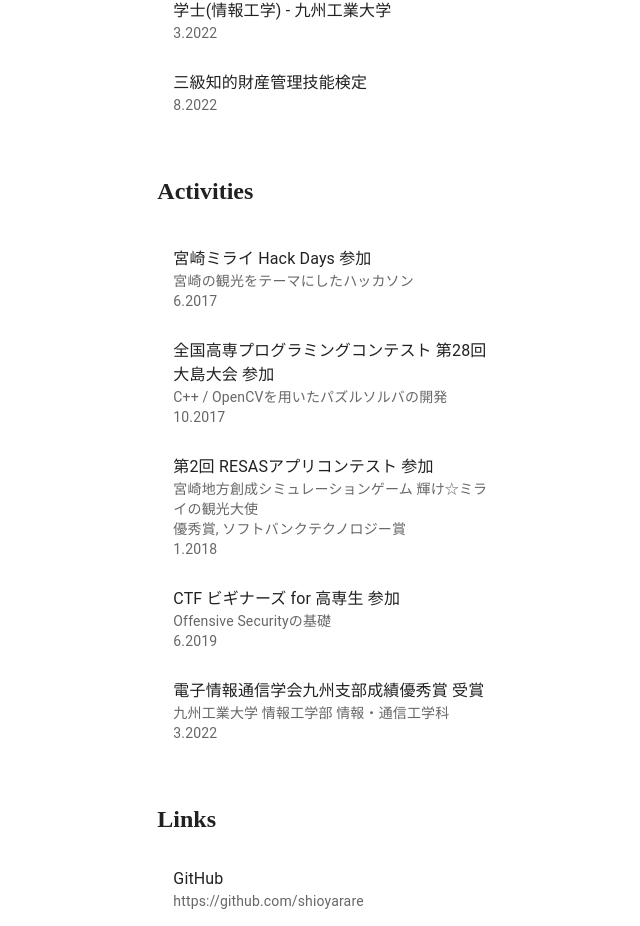
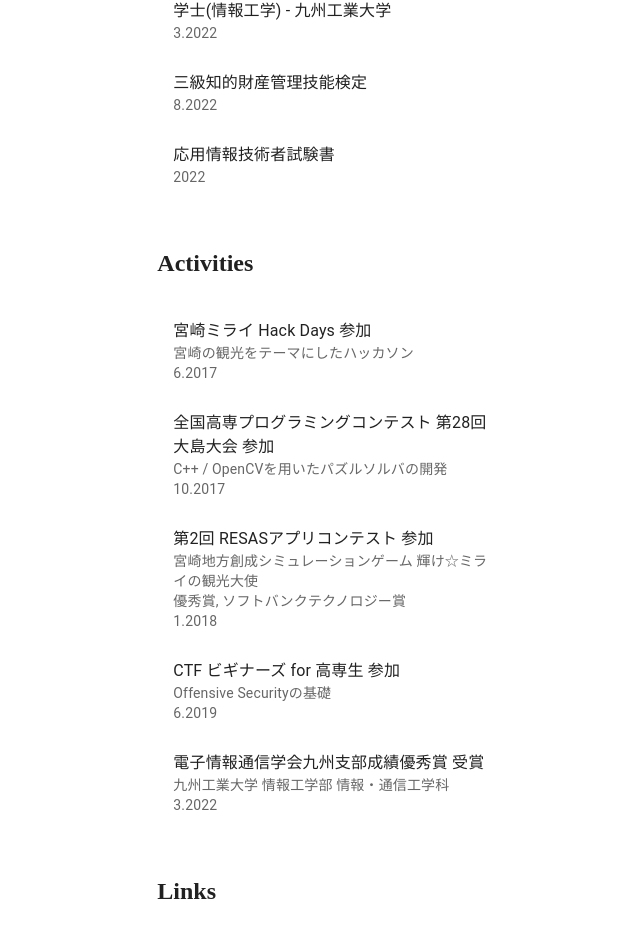
Before and after one commit to shioya86/harashio.jp, a React (Create React App) app: page / in a window 1280 px wide. Shown: the part 832-1758 px from the top of the page, without its empty margins (66-706 px from the left). Built offline with nearby package versions, Linux system fonts and the light colour scheme; a web font is replaced by a local one.

Commit message:
AP受かった

```diff
--- a/src/pages/Qualifications.js
+++ b/src/pages/Qualifications.js
@@ -18,7 +18,8 @@ function Qualifications() {
     {date: "5.2019", name: "基本情報技術者資格"},
     {date: "3.2020", name: "準学士(工学) - 都城工業高等専門学校"},
     {date: "3.2022", name: "学士(情報工学) - 九州工業大学"},
-    {date: "8.2022", name: "三級知的財産管理技能検定"}
+    {date: "8.2022", name: "三級知的財産管理技能検定"},
+    {date: "2022", name: "応用情報技術者試験書"}
   ]
   return (
     <Card style={styles.card}>
```
